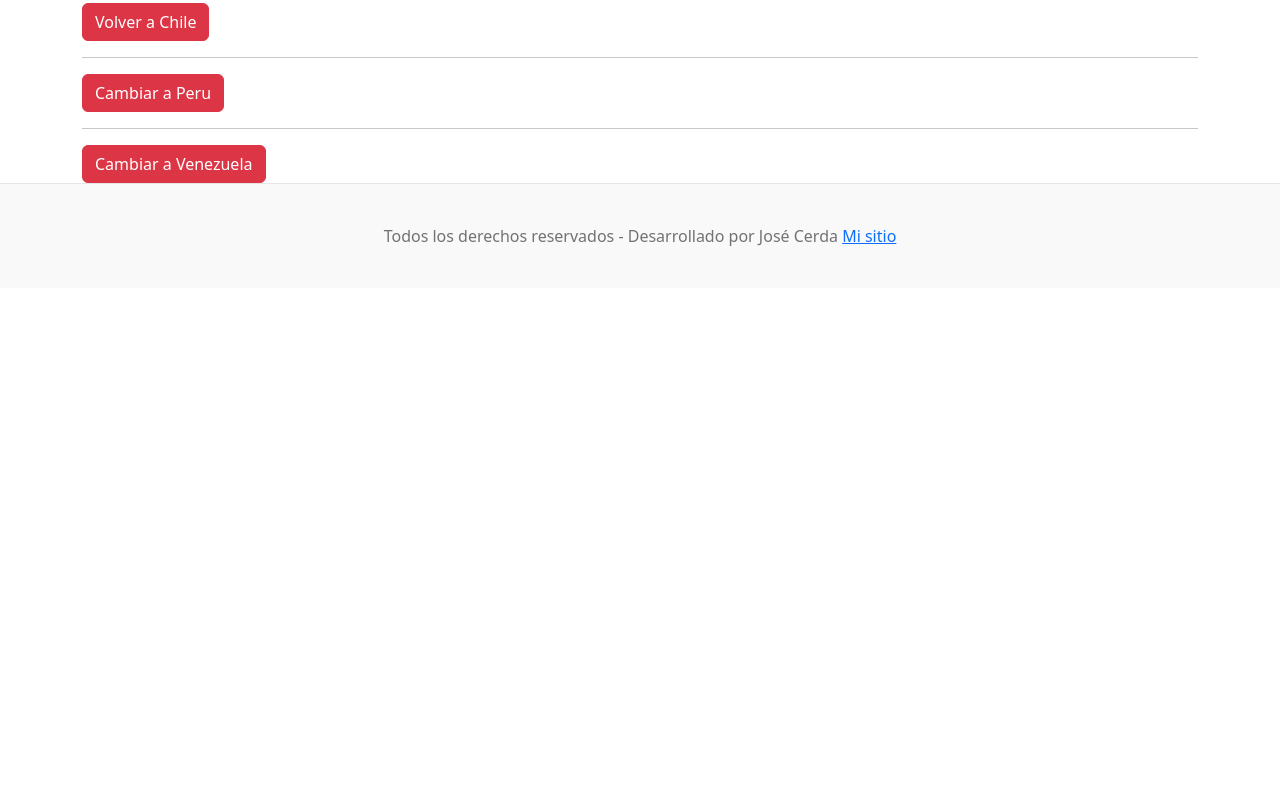
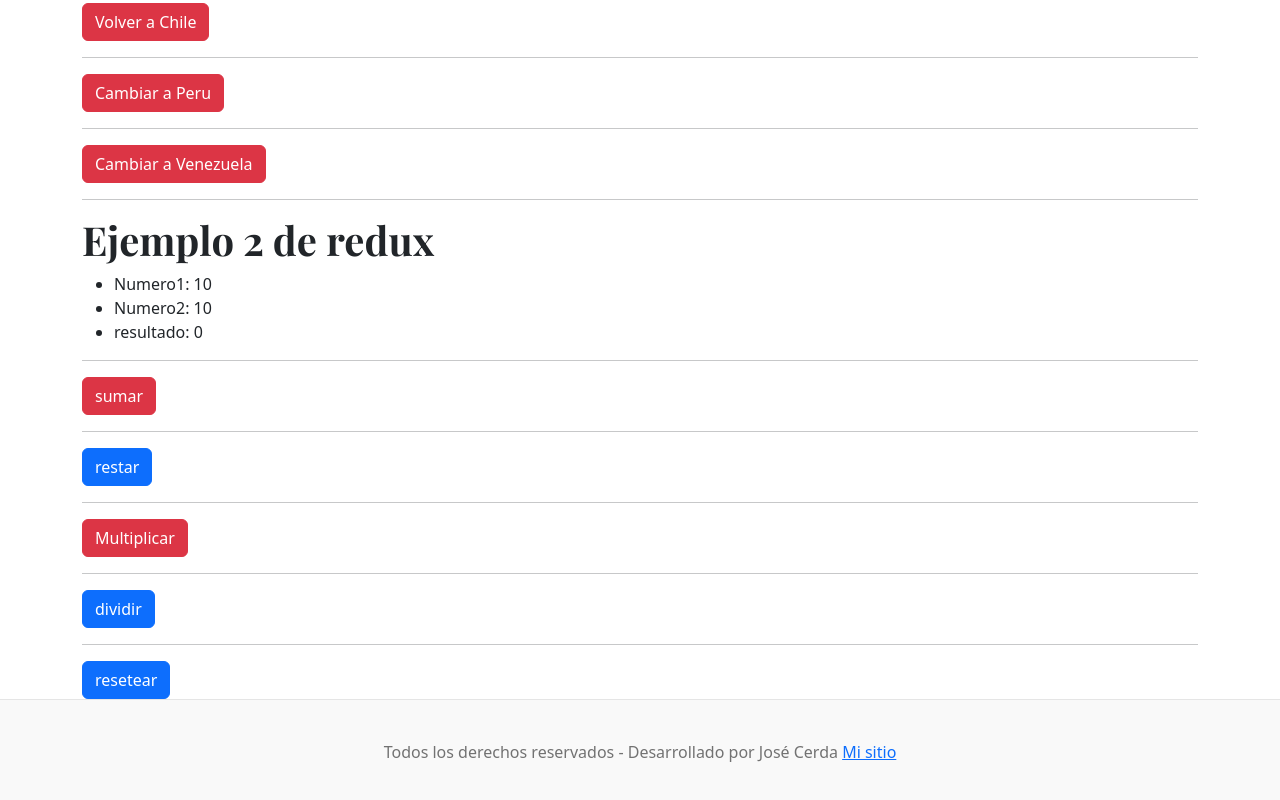
Before and after one commit to c2run/proyecto-vite-react, a React (Vite) app: page /redux in a window 1280 px wide. Shown: the part 594-1394 px from the top of the page. Before the commit the page ends 882 px from the top, so only its background shows below. Built offline with nearby package versions, Linux system fonts and the light colour scheme; what moment_spanish_locale would draw is missing.

Commit message:
Calculadora Reducer, redux toolkit ejemplo

```diff
--- a/src/paginas/ReduxEjemplo.jsx
+++ b/src/paginas/ReduxEjemplo.jsx
@@ -2,10 +2,16 @@ import { Link } from "react-router-dom"
 import { useSelector, useDispatch } from "react-redux"
 import {} from './../redux/features/procedenciaSlice'
 import { cambiarMexico,cambiarPeru,cambiarVenezuela, volverChile } from "./../redux/features/procedenciaSlice"
+import calculadoraSlice, {sumar, restar,multiplicar,dividir, resetear} from './../redux/features/calculadoraSlice'
+
 const ReduxEjemplo = () => {
     // const pais = useSelector((state) => state.procedencia.pais);
 
     const procedencia = useSelector((state) => state.procedencia);
+
+    const calculadora = useSelector((state) => state.calculadora);
+
+
     const dispatch = useDispatch();
 
   return (
@@ -23,6 +29,23 @@ const ReduxEjemplo = () => {
         <button className="btn btn-danger" onClick={()=> dispatch(cambiarPeru())}>Cambiar a Peru</button>
         <hr />
         <button className="btn btn-danger" onClick={()=> dispatch(cambiarVenezuela())}>Cambiar a Venezuela</button>
+        <hr />
+        <h1>Ejemplo 2 de redux</h1>
+        <ul>
+          <li>Numero1: { calculadora.numero1 }</li>
+          <li>Numero2: {calculadora.numero2}</li>
+          <li>resultado: {calculadora.resultado}</li>
+        </ul>
+        <hr />
+        <button className="btn btn-danger" onClick={()=> dispatch(sumar())}>sumar</button>
+        <hr />
+        <button className="btn btn-primary" onClick={()=> dispatch(restar())}>restar</button>
+        <hr />
+        <button className="btn btn-danger" onClick={()=> dispatch(multiplicar())}>Multiplicar</button>
+        <hr />
+        <button className="btn btn-primary" onClick={()=> dispatch(dividir())}>dividir</button>
+        <hr />
+        <button className="btn btn-primary" onClick={()=> dispatch(resetear())}>resetear</button>
     </>
   )
 }
--- /dev/null
+++ b/src/redux/features/calculadoraSlice.jsx
@@ -0,0 +1,42 @@
+import { createSlice } from "@reduxjs/toolkit";
+
+const initialState = {
+    numero1: 10,
+    numero2: 10,
+    resultado: 0,
+}
+
+export const calculadoraSlice = createSlice({
+    name: "calculadora",
+    initialState,
+    reducers:{
+        resetear: (state) => { state.resultado=0;  },
+        sumar: (state) =>
+        {
+            state.resultado = state.numero1 + state.numero2
+        },
+        restar: (state) =>
+        {
+            state.resultado = state.numero1 - state.numero2
+        },
+        multiplicar: (state) =>
+        {
+            state.resultado = state.numero1 * state.numero2
+        },
+        dividir: (state) =>
+        {
+            if(state.numero1 !=0)
+            {
+                state.resultado = state.numero1 / state.numero2
+            }else
+            {
+                state.resultado=0;
+            }
+        },
+
+
+    }
+});
+
+export const {sumar, restar, multiplicar, dividir, resetear, mostrarNombre} = calculadoraSlice.actions
+export default calculadoraSlice.reducer
--- a/src/redux/store/store.jsx
+++ b/src/redux/store/store.jsx
@@ -1,8 +1,11 @@
 import { configureStore } from '@reduxjs/toolkit'
 import procedenciaReducer from './../features/procedenciaSlice';
+import calculadoraReducer from './../features/calculadoraSlice';
+
 
 export const store = configureStore({
     reducer:{
-        procedencia: procedenciaReducer
+        procedencia: procedenciaReducer,
+        calculadora: calculadoraReducer
     }
 })
```
